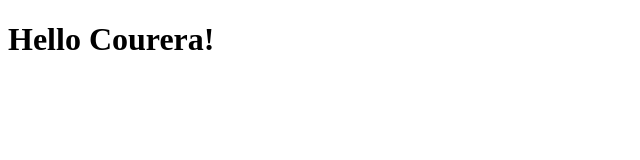
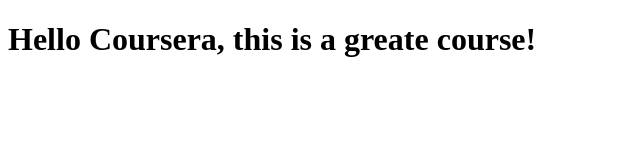
Before and after one commit to negafika/coursera-test, a plain HTML site: page index.html in a window 1280 px wide. Shown: the whole page, without its empty margins (0-640 px from the left). Drawn offline with Linux system fonts and the light colour scheme.

Commit message:
update again

```diff
--- a/index.html
+++ b/index.html
@@ -1,9 +1,9 @@
 <!DOCTYPE html>
 <html>
 <head>
-	<title>Hello Coursera, this is going to fascinating!</title>
+	<title>Hello Coursera!</title>
 </head>
 <body>
-<h1>Hello Courera!</h1>
+<h1>Hello Coursera, this is a greate course!</h1>
 </body>
 </html>
```
